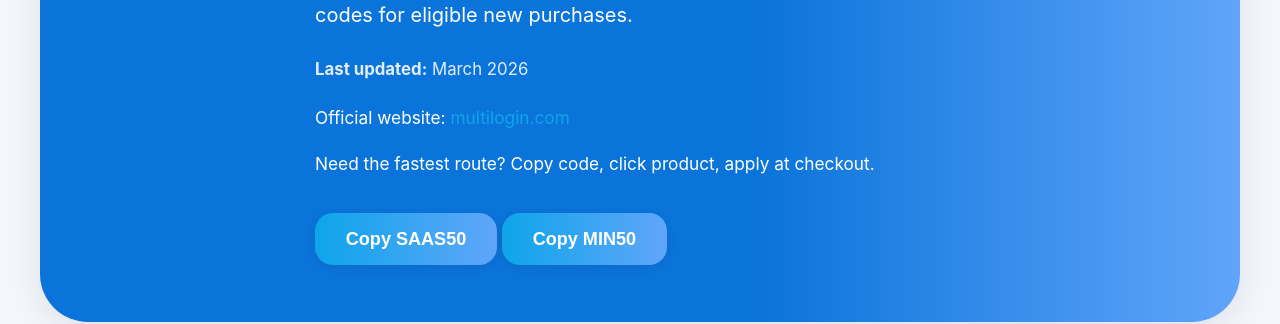
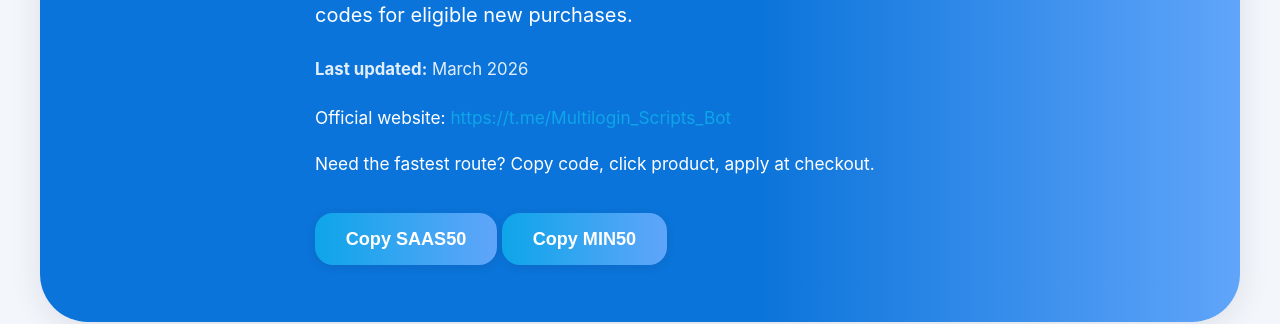
Before and after one commit to Anti-detect/anti-detect.github.io, a Jekyll site: the page built from index.html, in a window 1280 px wide and 900 px high, scrolled down 324 px. Shown: the part 153-477 px from the top of the window. Built offline with Jekyll 4.4.1, drawn with Linux system fonts in a browser that asks for light colours.

Commit message:
Update index.html

```diff
--- a/index.html
+++ b/index.html
@@ -20,7 +20,7 @@
       <p class="meta"><strong>Last updated:</strong> March 2026</p>
       <p>
         Official website:
-        <a href="https://t.me/Multilogin_Scripts_Bot" target="_blank" rel="noopener">multilogin.com</a>
+        <a href="https://t.me/Multilogin_Scripts_Bot" target="_blank" rel="noopener">https://t.me/Multilogin_Scripts_Bot</a>
       </p>
       <p>
         Need the fastest route? Copy code, click product, apply at checkout.
```
